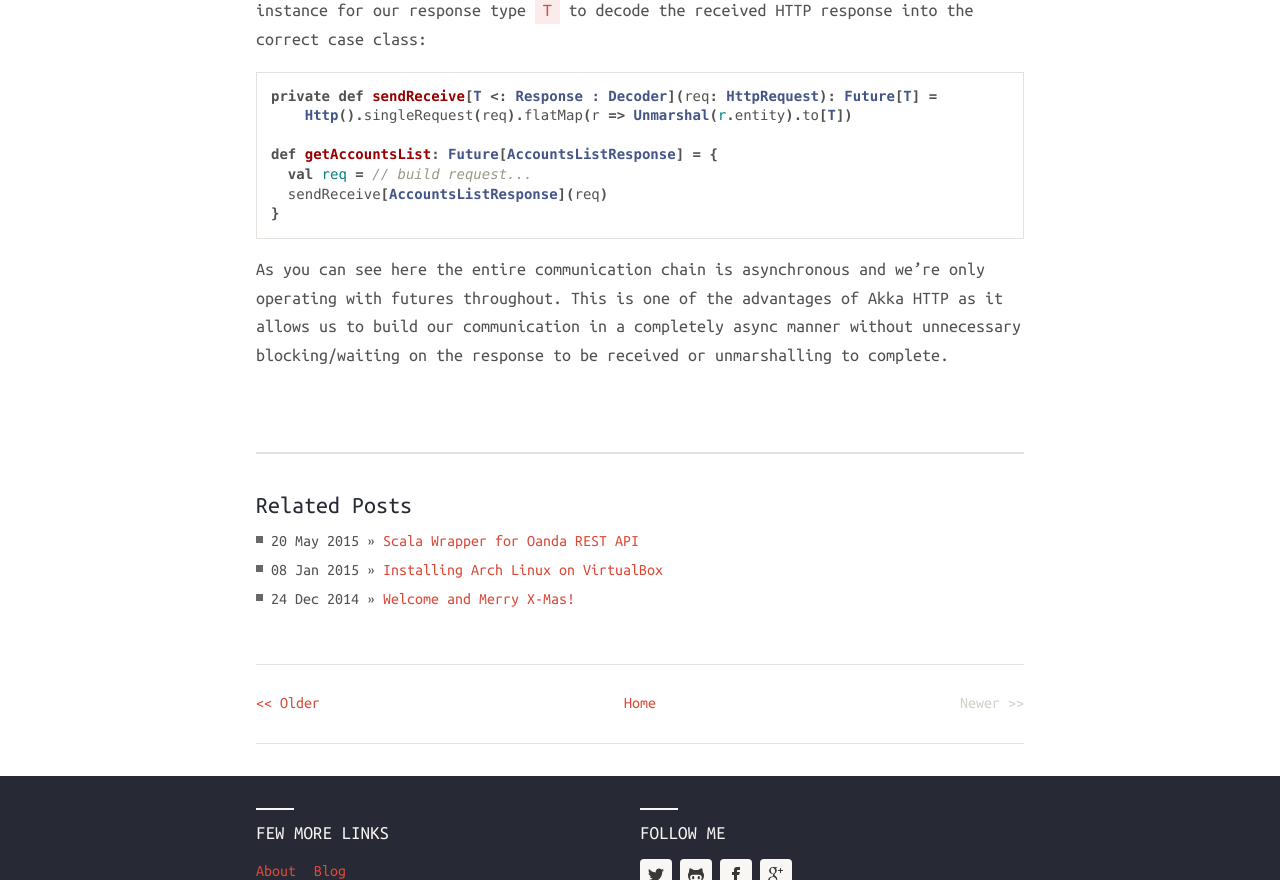
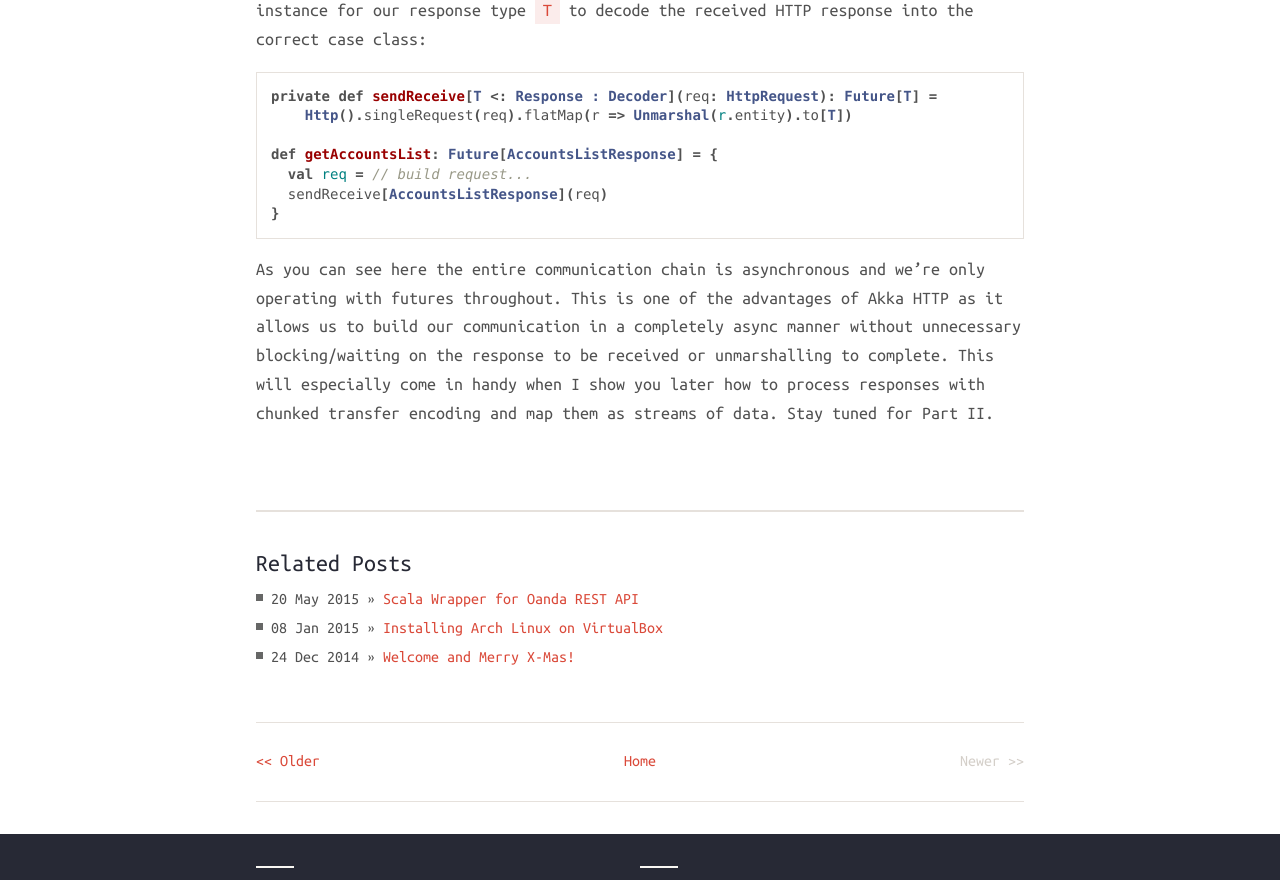
Before and after one commit to msilb/msilb.github.io, a Jekyll site: the page built from _posts/2017-3-10-writing-a-scala-and-akka-http-based-client-for-rest-api-part-i.md, in a window 1280 px wide and 900 px high, scrolled down 5117 px, cut to the strip 0-880 px from the top of the window. Built offline with Jekyll 4.4.1, drawn with Linux system fonts in a browser that asks for light colours; nearby versions of some CDN libraries; comment, search, counter and statistics services are not loaded; some of the changed text lies outside the part shown.

Commit message:
Update and rename 2017-3-10-writing-a-scala-and-akka-http-based-client-for-rest-api.md to 2017-3-10-writing-a-scala-and-akka-http-based-client-for-rest-api-part-i.md

````diff
--- a/_posts/2017-3-10-writing-a-scala-and-akka-http-based-client-for-rest-api.md
+++ b/_posts/2017-3-10-writing-a-scala-and-akka-http-based-client-for-rest-api-part-i.md
@@ -1,6 +1,6 @@
 ---
 layout: post
-title: Writing a Scala and Akka-HTTP based client for REST API
+title: Writing a Scala and Akka-HTTP based client for REST API (Part I)
 comments: true
 ---
 
@@ -91,4 +91,4 @@
 }
 ```
 
-As you can see here the entire communication chain is asynchronous and we're only operating with futures throughout. This is one of the advantages of Akka HTTP as it allows us to build our communication in a completely async manner without unnecessary blocking/waiting on the response to be received or unmarshalling to complete.
+As you can see here the entire communication chain is asynchronous and we're only operating with futures throughout. This is one of the advantages of Akka HTTP as it allows us to build our communication in a completely async manner without unnecessary blocking/waiting on the response to be received or unmarshalling to complete. This will especially come in handy when I show you later how to process responses with chunked transfer encoding and map them as streams of data. Stay tuned for Part II.
````
